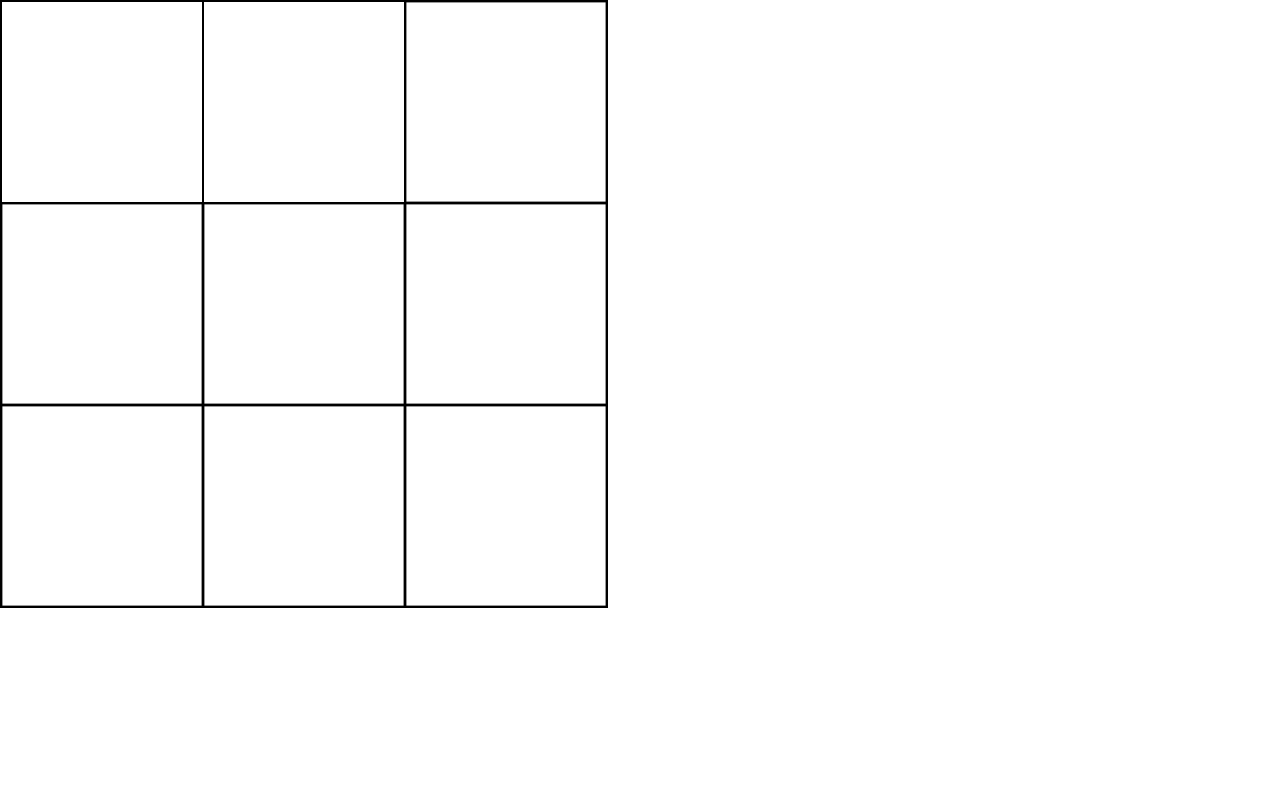
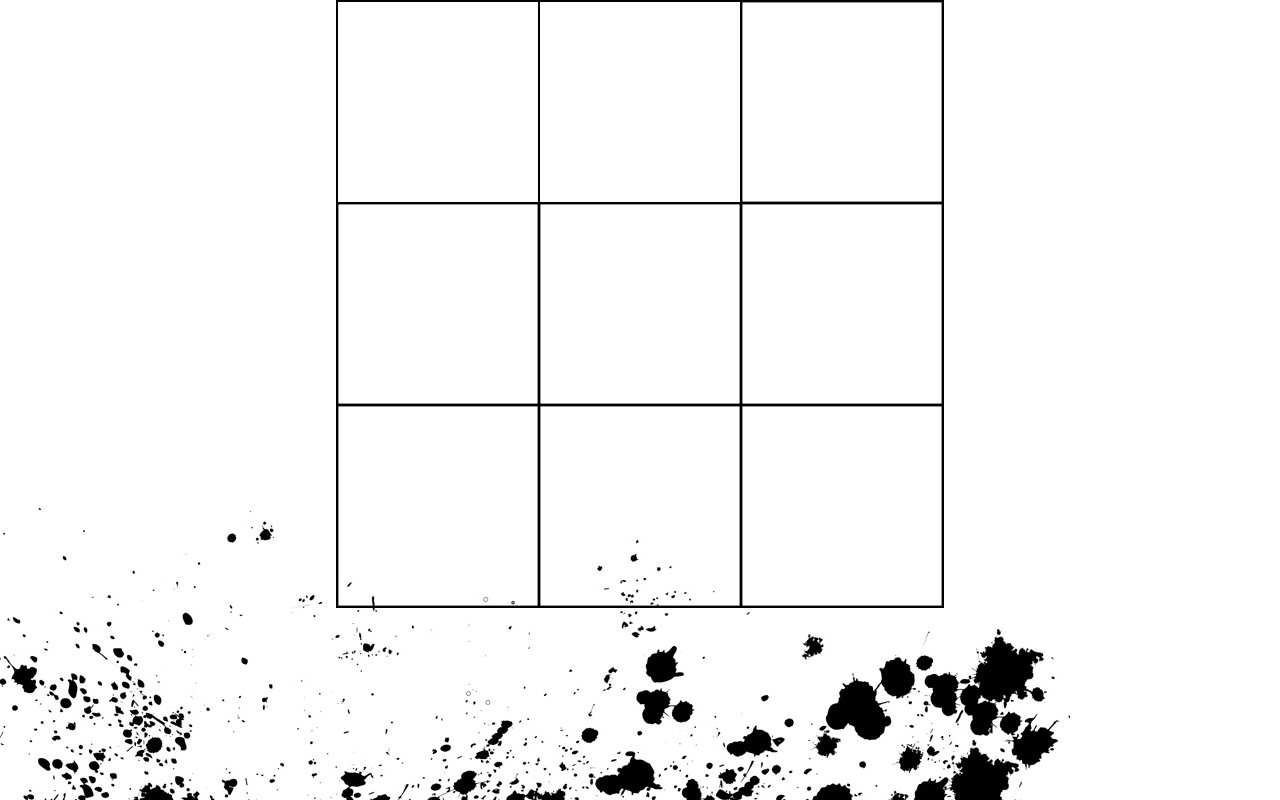
Before and after one commit to pauljyi/Tic-Tac-Toe, a plain HTML site: page index.html in a window 1280 px wide. Drawn offline with Linux system fonts and the light colour scheme.

Commit message:
background image

```diff
--- a/css/tictactoe.css
+++ b/css/tictactoe.css
@@ -4,9 +4,17 @@ table tr td{
   height: 200px;
 }
 
+table{
+  margin: auto;
+}
+
 #field0 img{
-    /*visibility: hidden;*/
     position: relative;
     z-index:-1;
-    /*display: block;*/
 }
+
+body{
+  background: url(../images/splatter.jpg) no-repeat;
+  background-position: -5% -250%;
+
+}
```
Also changed, not shown: images/splatter.jpg (added).
